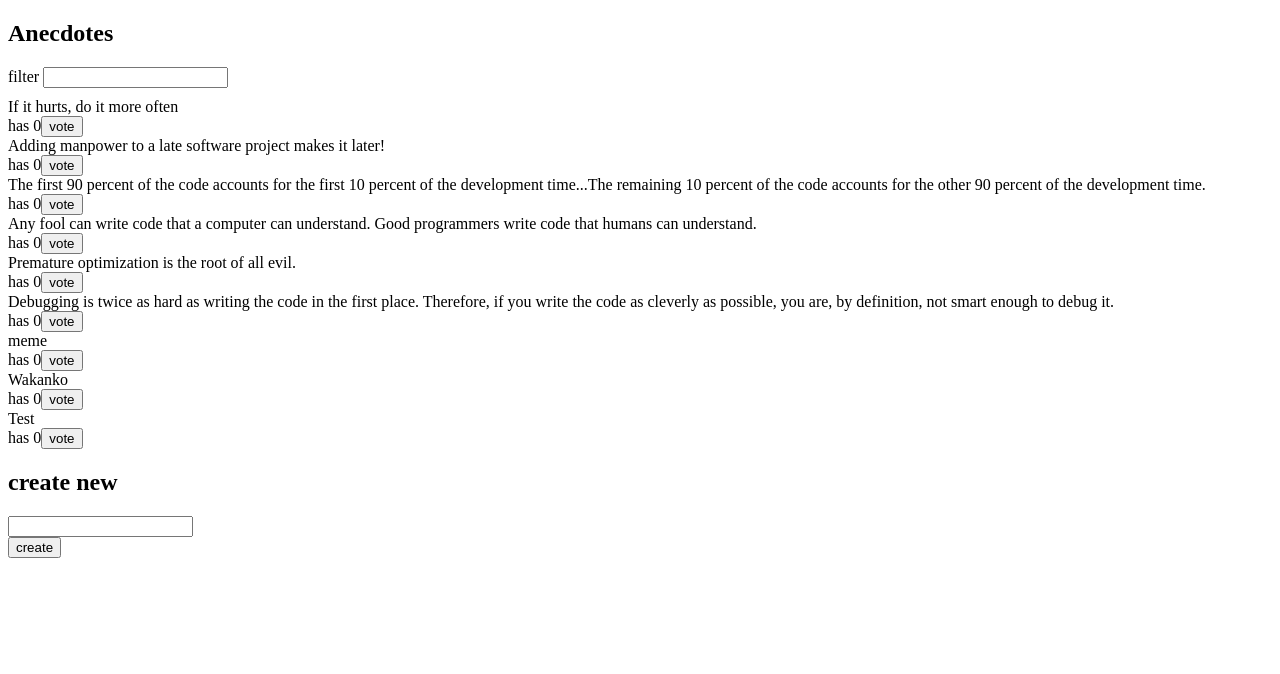
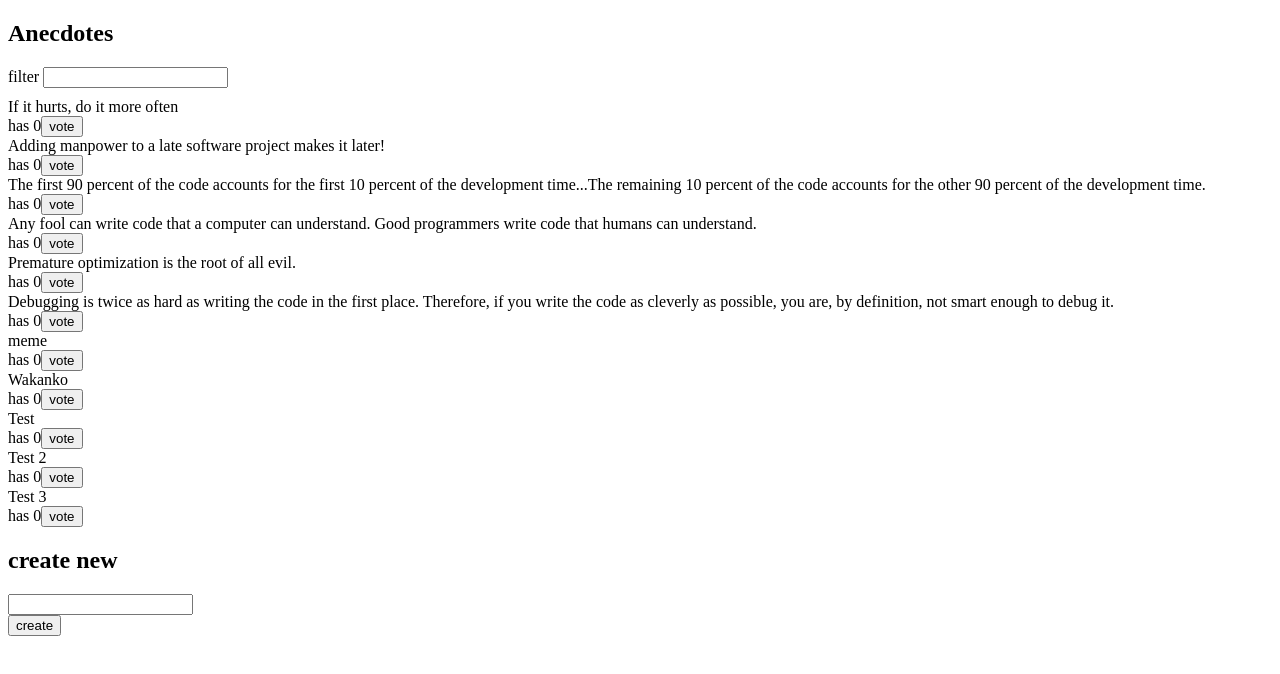
Before and after one commit to Kairoz64/fullstack-open-submissions, a React (Create React App) app in the folder redux-anecdotes/: page / in a window 1280 px wide. Shown: the top 674 px of the page. Built offline with nearby package versions, Linux system fonts and the light colour scheme; data requests are answered from the project's data file.

Commit message:
Exercise 6.17 done, new anecdotes are created using redux thunk

```diff
--- a/redux-anecdotes/db.json
+++ b/redux-anecdotes/db.json
@@ -44,6 +44,16 @@
       "content": "Test",
       "votes": 0,
       "id": "Wlbd6yQ"
+    },
+    {
+      "content": "Test 2",
+      "votes": 0,
+      "id": "CU0Ft-t"
+    },
+    {
+      "content": "Test 3",
+      "votes": 0,
+      "id": "K8hDRhI"
     }
   ]
 }
--- a/redux-anecdotes/src/components/AnecdoteForm.js
+++ b/redux-anecdotes/src/components/AnecdoteForm.js
@@ -1,7 +1,6 @@
 import { useState } from 'react';
 import { useDispatch } from 'react-redux';
 import { createAnecdote } from '../reducers/anecdoteReducer';
-import anecdoteService from '../services/anecdotes';
 
 const AnecdoteForm = () => {
 	const dispatch = useDispatch();
@@ -9,10 +8,8 @@ const AnecdoteForm = () => {
 
 	const addAnecdote = (e) => {
 		e.preventDefault();
-		anecdoteService.createNew(newAnecdote).then((a) => {
-			dispatch(createAnecdote(a));
-			setNewAnecdote('');
-		});
+		dispatch(createAnecdote(newAnecdote));
+		setNewAnecdote('');
 	};
 
 	return (
--- a/redux-anecdotes/src/reducers/anecdoteReducer.js
+++ b/redux-anecdotes/src/reducers/anecdoteReducer.js
@@ -7,9 +7,6 @@ const anecdoteSlice = createSlice({
 	'name': 'anecdotes',
 	initialState: [],
 	reducers: {
-		createAnecdote(state, action) {
-			return state.concat(action.payload);
-		},
 		appendAnecdote(state, action) {
 			return state.concat(action.payload);
 		},
@@ -29,7 +26,7 @@ const anecdoteSlice = createSlice({
 	}
 });
 
-export const { setAnecdotes, appendAnecdote, createAnecdote, incrementVoteOf } = anecdoteSlice.actions;
+export const { setAnecdotes, appendAnecdote, incrementVoteOf } = anecdoteSlice.actions;
 
 export const initializeAnecdotes= () => {
 	return async dispatch => {
@@ -38,4 +35,11 @@ export const initializeAnecdotes= () => {
 	};
 };
 
+export const createAnecdote = (content) => {
+	return async dispatch => {
+		const newAnecdote = await anecdoteService.createNew(content);
+		dispatch(appendAnecdote(newAnecdote));
+	};
+};
+
 export default anecdoteSlice.reducer;
```
